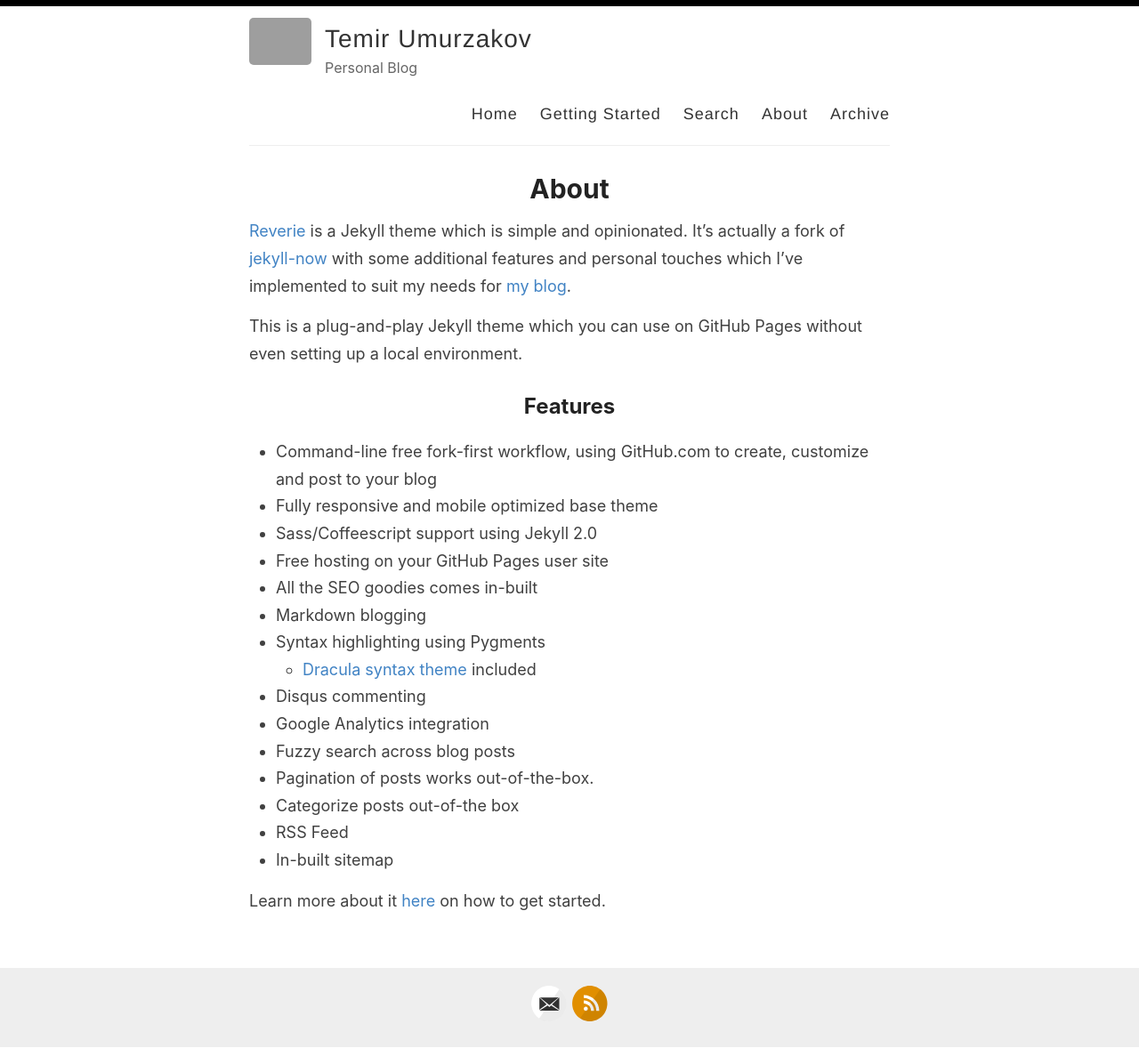
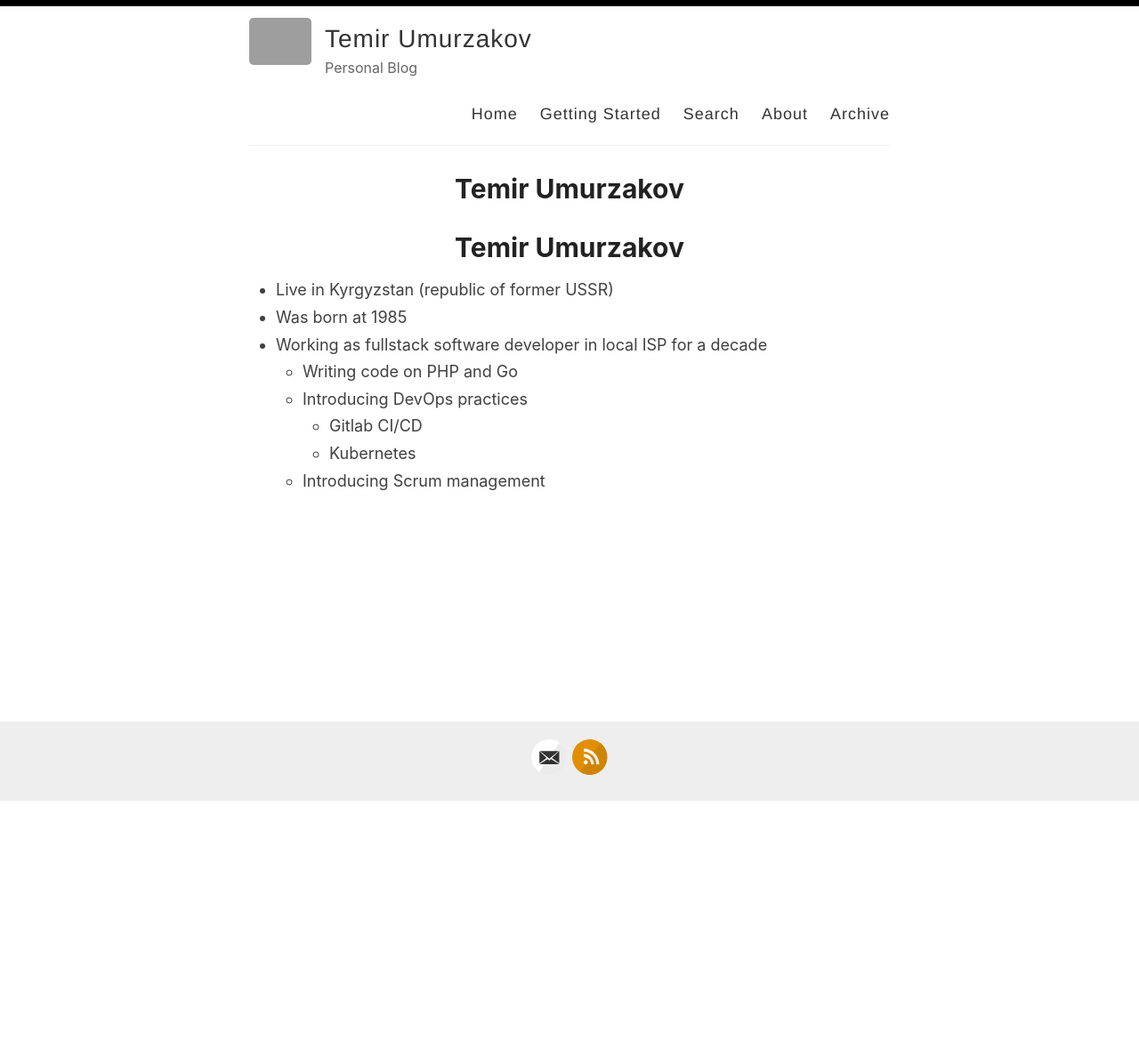
Before and after one commit to tumurzakov/tumurzakov.github.io, a Jekyll site: the page built from _pages/about.md, in a window 1280 px wide. Shown: the whole page at 89% size. Built offline with Jekyll 4.4.1, drawn with Linux system fonts in a browser that asks for light colours; our own code applies the rules of GitHub Pages for plain Markdown files; after the commit the page ends 901 px from its top, so only the background shows below that; grey boxes are pictures that could not be loaded.

Commit message:
About page

```diff
--- a/_pages/about.md
+++ b/_pages/about.md
@@ -1,29 +1,10 @@
----
-layout: page
-title: About
-permalink: /about/
----
+# Temir Umurzakov
 
-[Reverie](https://github.com/amitmerchant1990/reverie) is a Jekyll theme which is simple and opinionated. It's actually a fork of [jekyll-now](https://github.com/barryclark/jekyll-now) with some additional features and personal touches which I've implemented to suit my needs for [my blog](https://www.amitmerchant.com).
-
-This is a plug-and-play Jekyll theme which you can use on GitHub Pages without even setting up a local environment.
-
-## Features
-
-- Command-line free fork-first workflow, using GitHub.com to create, customize and post to your blog
-- Fully responsive and mobile optimized base theme
-- Sass/Coffeescript support using Jekyll 2.0
-- Free hosting on your GitHub Pages user site
-- All the SEO goodies comes in-built
-- Markdown blogging
-- Syntax highlighting using Pygments
-    - [Dracula syntax theme](https://draculatheme.com/) included
-- Disqus commenting
-- Google Analytics integration
-- Fuzzy search across blog posts
-- Pagination of posts works out-of-the-box.
-- Categorize posts out-of-the box
-- RSS Feed
-- In-built sitemap
-
-Learn more about it [here](https://github.com/amitmerchant1990/reverie) on how to get started.
+* Live in Kyrgyzstan (republic of former USSR)
+* Was born at 1985
+* Working as fullstack software developer in local ISP for a decade
+  * Writing code on PHP and Go
+  * Introducing DevOps practices
+    * Gitlab CI/CD
+    * Kubernetes
+  * Introducing Scrum management
```
Also changed, not shown: aboutme.md (deleted, +0 -10 lines).
